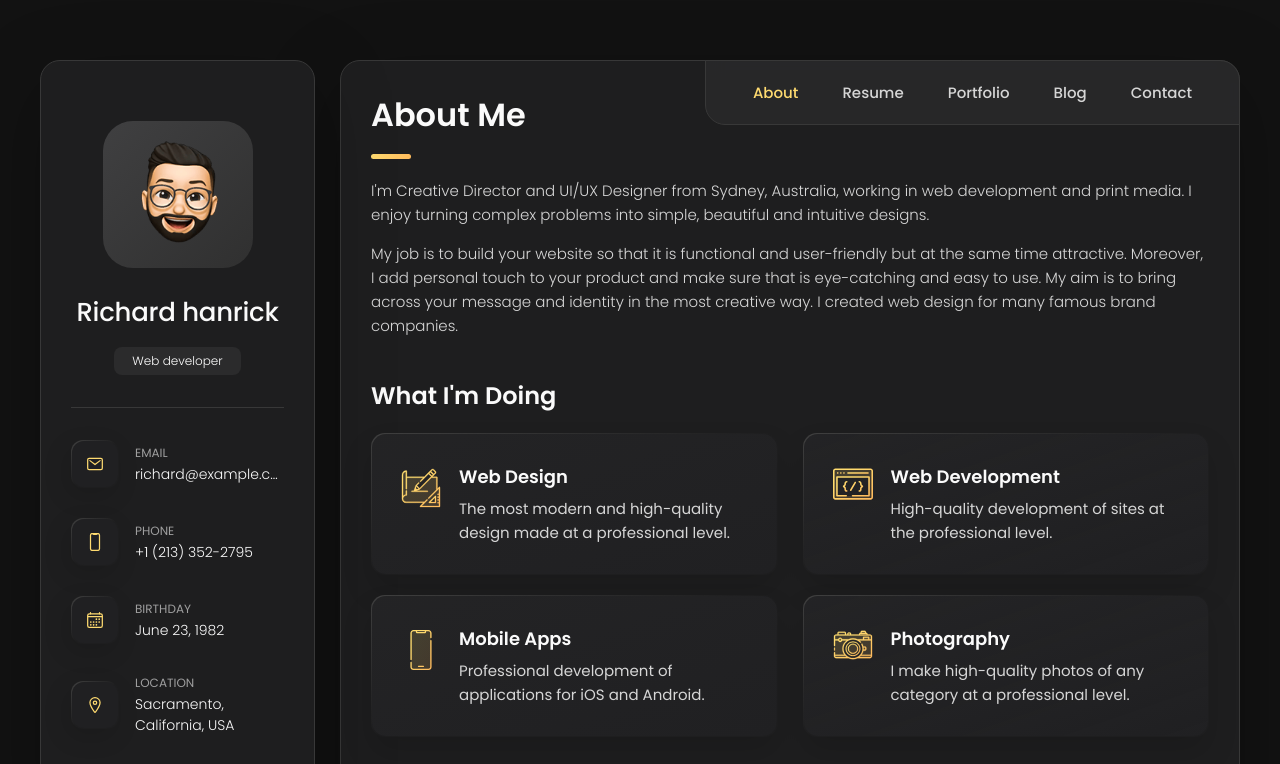
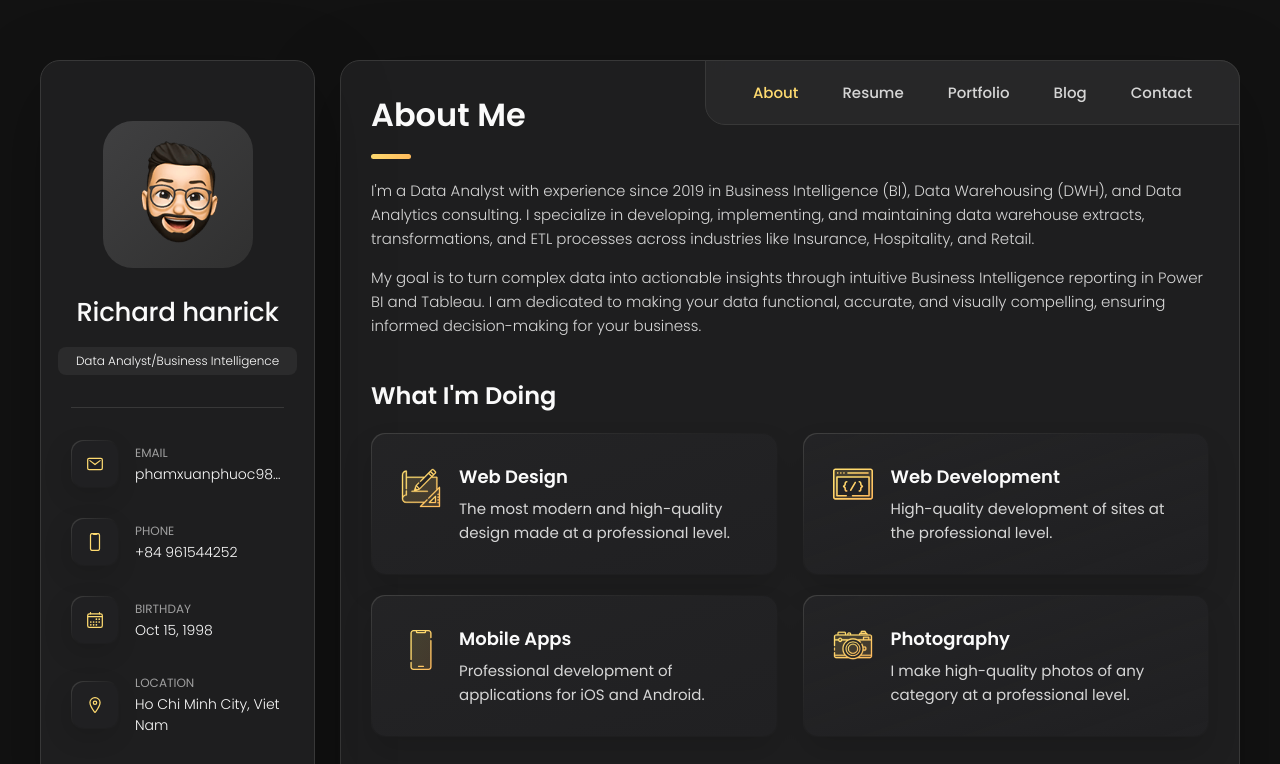
Before and after one commit to phamxuanphuoc/phamxuanphuoc.github.io, a plain HTML site: page index.html in a window 1280 px wide. Shown: the top 764 px of the page. Drawn offline with nearby package versions, Linux system fonts and the light colour scheme.

Commit message:
Update index.html

```diff
--- a/index.html
+++ b/index.html
@@ -48,7 +48,7 @@
         <div class="info-content">
           <h1 class="name" title="Richard hanrick">Richard hanrick</h1>
 
-          <p class="title">Web developer</p>
+          <p class="title">Data Analyst/Business Intelligence</p>
         </div>
 
         <button class="info_more-btn" data-sidebar-btn>
@@ -74,7 +74,7 @@
             <div class="contact-info">
               <p class="contact-title">Email</p>
 
-              <a href="mailto:richard@example.com" class="contact-link">richard@example.com</a>
+              <a href="mailto:phamxuanphuoc98@gmail.com" class="contact-link">phamxuanphuoc98@gmail.com</a>
             </div>
 
           </li>
@@ -88,7 +88,7 @@
             <div class="contact-info">
               <p class="contact-title">Phone</p>
 
-              <a href="tel:+12133522795" class="contact-link">+1 (213) 352-2795</a>
+              <a href="tel:+84961544252" class="contact-link">+84 961544252</a>
             </div>
 
           </li>
@@ -102,7 +102,7 @@
             <div class="contact-info">
               <p class="contact-title">Birthday</p>
 
-              <time datetime="1982-06-23">June 23, 1982</time>
+              <time datetime="1998-10-15">Oct 15, 1998</time>
             </div>
 
           </li>
@@ -116,7 +116,7 @@
             <div class="contact-info">
               <p class="contact-title">Location</p>
 
-              <address>Sacramento, California, USA</address>
+              <address>Ho Chi Minh City, Viet Nam</address>
             </div>
 
           </li>
@@ -209,17 +209,13 @@
 
         <section class="about-text">
           <p>
-            I'm Creative Director and UI/UX Designer from Sydney, Australia, working in web development and print media.
-            I enjoy
-            turning complex problems into simple, beautiful and intuitive designs.
+            I'm a Data Analyst with experience since 2019 in Business Intelligence (BI), Data Warehousing (DWH), and Data Analytics consulting. I specialize in developing, implementing, and maintaining data warehouse extracts, transformations, and ETL processes across industries like Insurance, Hospitality, and Retail.
+
+
           </p>
 
           <p>
-            My job is to build your website so that it is functional and user-friendly but at the same time attractive.
-            Moreover, I
-            add personal touch to your product and make sure that is eye-catching and easy to use. My aim is to bring
-            across your
-            message and identity in the most creative way. I created web design for many famous brand companies.
+My goal is to turn complex data into actionable insights through intuitive Business Intelligence reporting in Power BI and Tableau. I am dedicated to making your data functional, accurate, and visually compelling, ensuring informed decision-making for your business.
           </p>
         </section>
 
```
